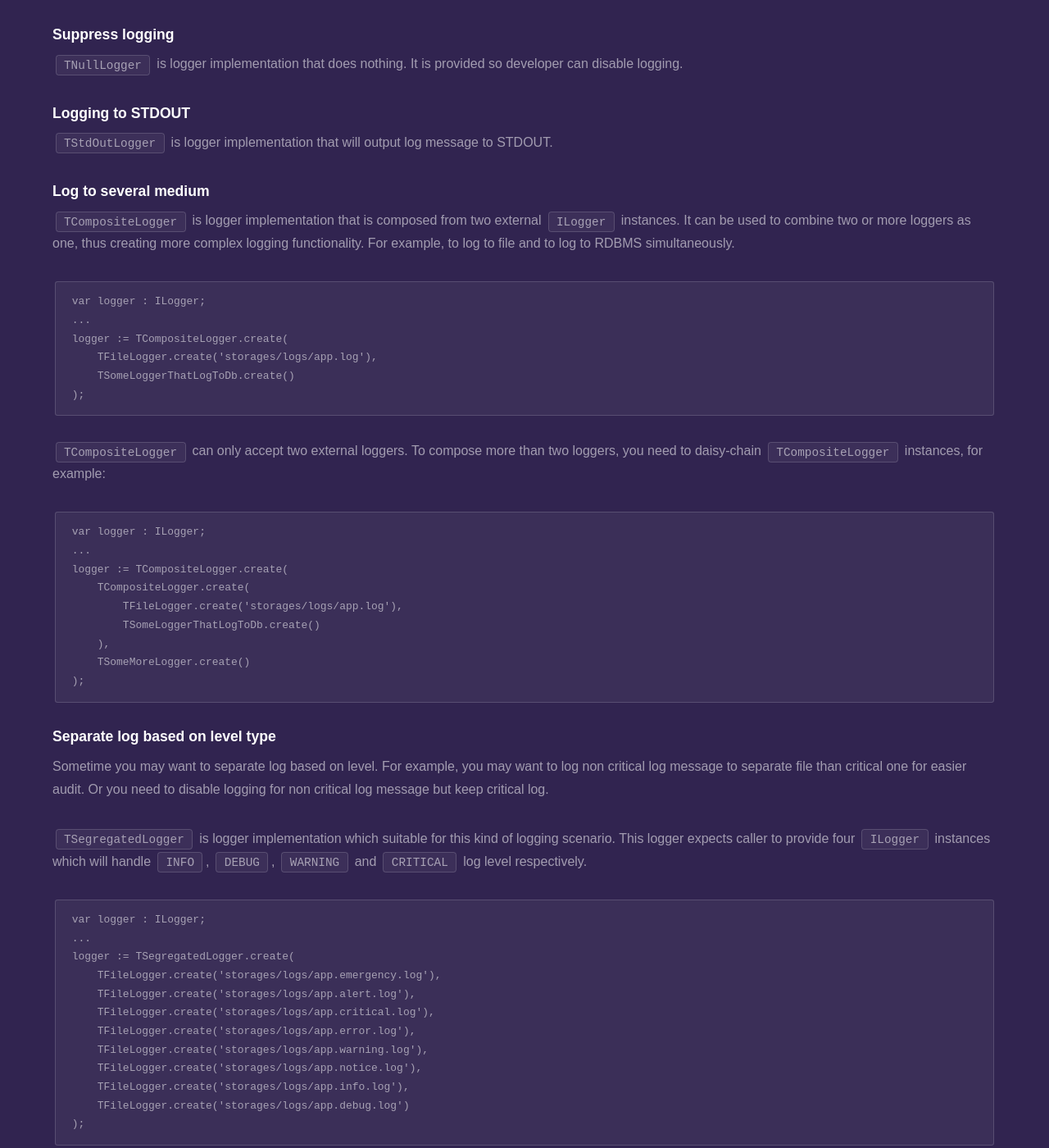
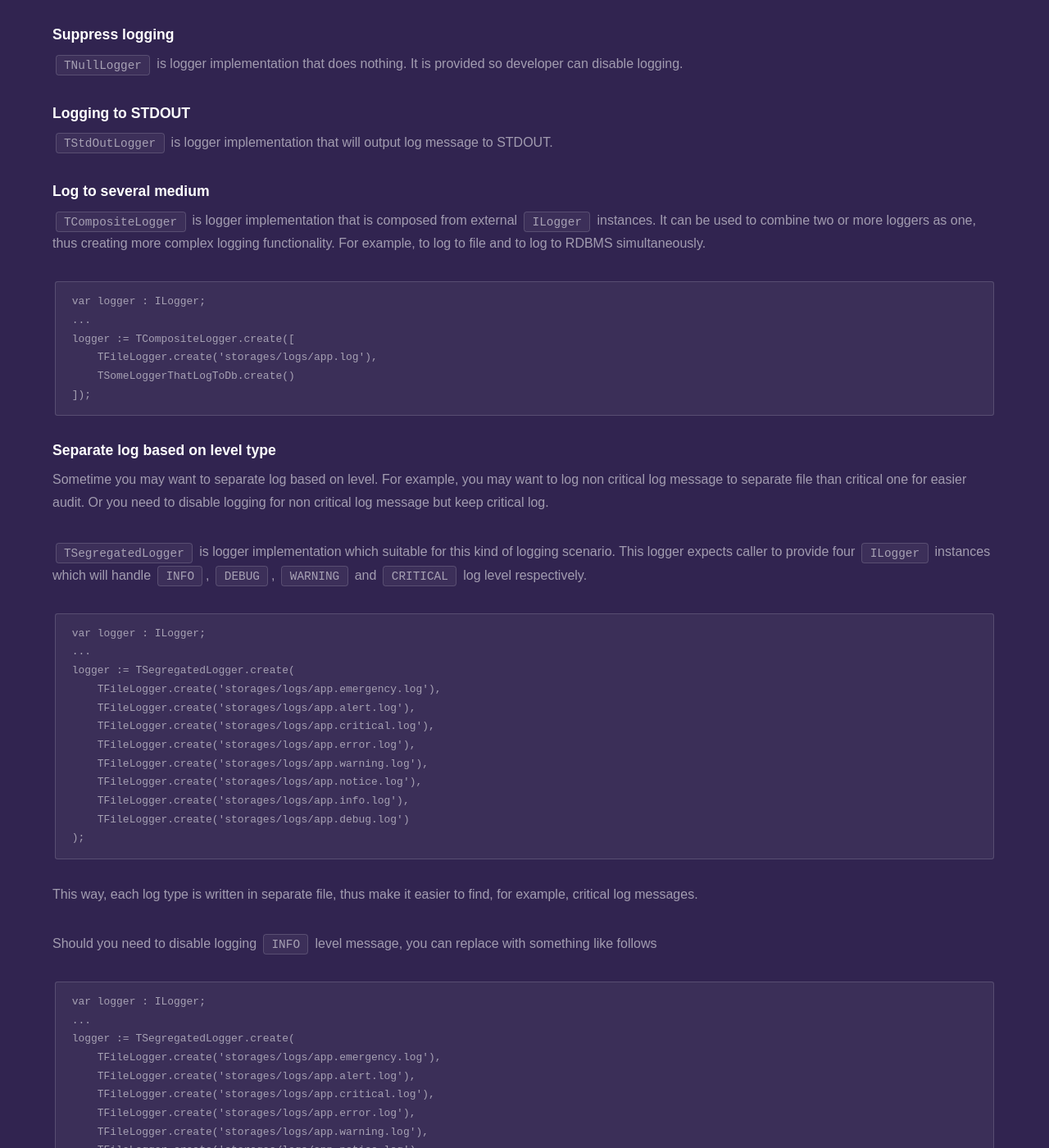
Before and after one commit to fanoframework/fanoframework.github.io, a Jekyll site: the page built from utilities/using-loggers/index.md, in a window 1280 px wide and 1400 px high, scrolled down 2135 px. Shown: the whole window at 82% size. Built offline with Jekyll 4.4.1, drawn with Linux system fonts in a browser that asks for light colours; our own code applies the rules of GitHub Pages for plain Markdown files.

Commit message:
improve content about logger and fix typo error

````diff
--- a/utilities/using-loggers/index.md
+++ b/utilities/using-loggers/index.md
@@ -88,29 +88,15 @@ logger := TFileLogger.create('storages/logs/app.log');
 
 ### Log to several medium
 
-`TCompositeLogger` is logger implementation that is composed from two external `ILogger` instances. It can be used to combine two or more loggers as one, thus creating more complex logging functionality. For example, to log to file and to log to RDBMS simultaneously.
+`TCompositeLogger` is logger implementation that is composed from external `ILogger` instances. It can be used to combine two or more loggers as one, thus creating more complex logging functionality. For example, to log to file and to log to RDBMS simultaneously.
 
 ```
 var logger : ILogger;
 ...
-logger := TCompositeLogger.create(
+logger := TCompositeLogger.create([
     TFileLogger.create('storages/logs/app.log'),
     TSomeLoggerThatLogToDb.create()
-);
-```
-
-`TCompositeLogger` can only accept two external loggers. To compose more than two loggers, you need to daisy-chain `TCompositeLogger` instances, for example:
-
-```
-var logger : ILogger;
-...
-logger := TCompositeLogger.create(
-    TCompositeLogger.create(
-        TFileLogger.create('storages/logs/app.log'),
-        TSomeLoggerThatLogToDb.create()
-    ),
-    TSomeMoreLogger.create()
-);
+]);
 ```
 
 ### Separate log based on level type
````
Also changed, not shown: database/index.md (+1 -1 lines).
